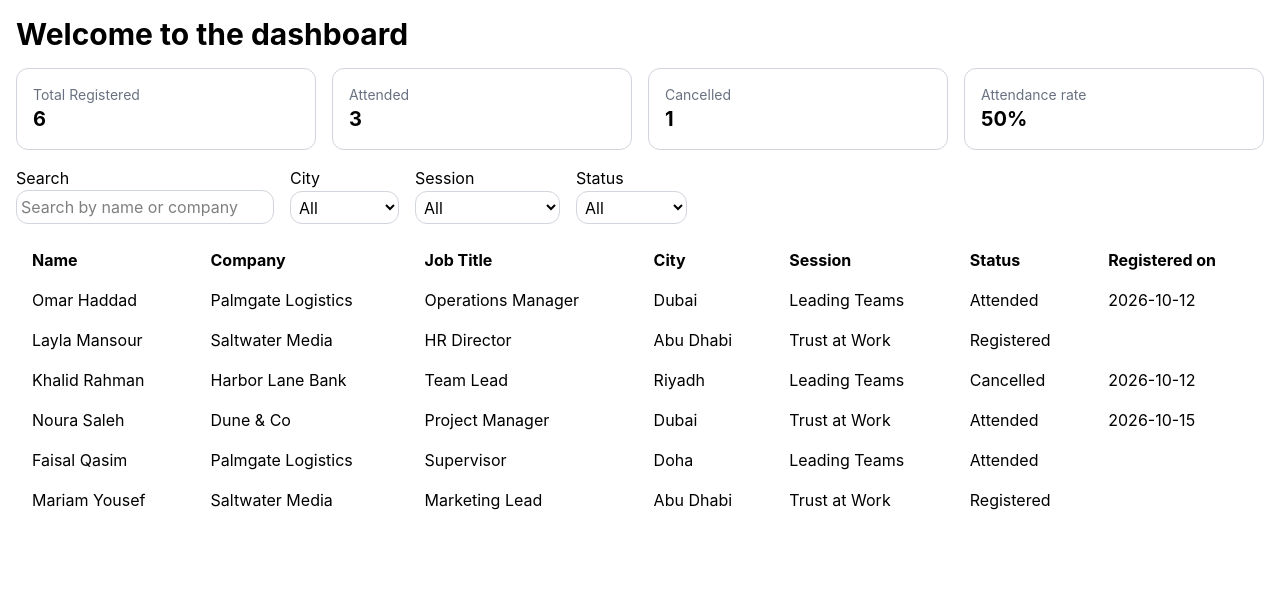
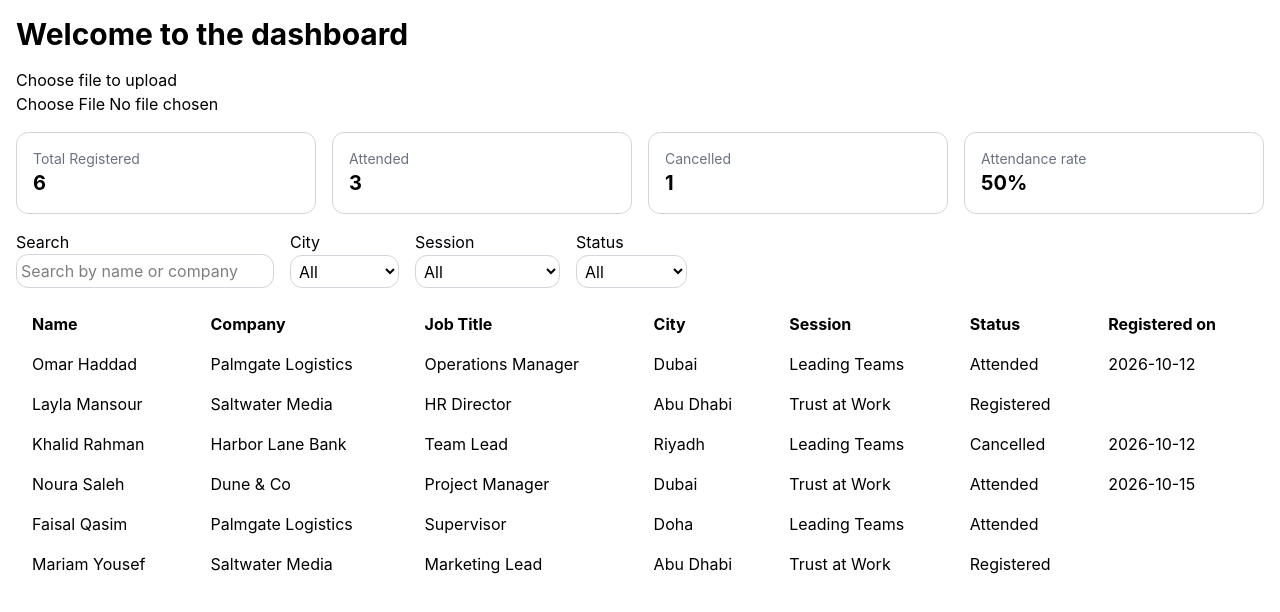
Before and after one commit to iyassinovic/event-dashboard, a React (Vite) app: page / in a window 1280 px wide. Shown: the top 612 px of the page. Built offline with nearby package versions, Linux system fonts and the light colour scheme.

Commit message:
csv upload

```diff
--- a/package.json
+++ b/package.json
@@ -11,6 +11,7 @@
   },
   "dependencies": {
     "@tailwindcss/vite": "^4.3.5",
+    "papaparse": "^5.7.1",
     "react": "^19.3.1",
     "react-dom": "^19.3.1",
     "tailwindcss": "^4.3.5"
--- a/src/App.jsx
+++ b/src/App.jsx
@@ -1,6 +1,7 @@
 import { useState } from "react";
+import Papa from 'papaparse';
 
-const attendees = [
+const sampleAttendees = [
   { id: 1, name: "Omar Haddad", company: "Palmgate Logistics", jobTitle: "Operations Manager", city: "Dubai", session: "Leading Teams", status: "Attended", registeredOn: "2026-10-12" },
   { id: 2, name: "Layla Mansour", company: "Saltwater Media", jobTitle: "HR Director", city: "Abu Dhabi", session: "Trust at Work", status: "Registered" },
   { id: 3, name: "Khalid Rahman", company: "Harbor Lane Bank", jobTitle: "Team Lead", city: "Riyadh", session: "Leading Teams", status: "Cancelled", registeredOn: "2026-10-12"},
@@ -8,6 +9,26 @@ const attendees = [
   { id: 5, name: "Faisal Qasim", company: "Palmgate Logistics", jobTitle: "Supervisor", city: "Doha", session: "Leading Teams", status: "Attended" },
   { id: 6, name: "Mariam Yousef", company: "Saltwater Media", jobTitle: "Marketing Lead", city: "Abu Dhabi", session: "Trust at Work", status: "Registered" },
 ];
+
+function UploadArea({ setAttendees }) {
+    async function handleFileUpload(e) {
+    const file = e.target.files[0];
+    if(!file) return;
+
+    const text = await file.text();
+    const result = Papa.parse(text, { header: true, skipEmptyLines: true });
+
+    const rows = result.data.map((row, i) => ({ ...row, id: i + 1 }));
+    setAttendees(rows);
+  }
+
+  return (
+  <div className="grid">
+    <label htmlFor="upload">Choose file to upload</label>
+    <input className="" id="upload" type="file" accept=".csv" onChange={handleFileUpload}/>
+  </div>
+  )
+}
 
 function FilterBar({ searchText, setSearchText }) {
   return (
@@ -48,6 +69,7 @@ function FilterBar({ searchText, setSearchText }) {
 }
 
 function StatCard({ label, value }) {
+
   return (
     <div className="p-4 border border-gray-300 rounded-xl">
         <div className="text-sm text-gray-500">{label}</div>
@@ -110,10 +132,12 @@ function AttendeeTable({ attendees, searchText }) {
 
 export default function App() {
   const [searchText, setSearchText] = useState('');
+  const [attendees, setAttendees] = useState(sampleAttendees);
 
   return (
   <div className="flex flex-col gap-4 p-4">
     <h1 className="text-3xl font-bold">Welcome to the dashboard</h1>
+    <UploadArea setAttendees={setAttendees}/>
     <HeadlineNumbers attendees={attendees}/>
     <FilterBar searchText={searchText} setSearchText={setSearchText}/>
     <AttendeeTable attendees={attendees} searchText={searchText}/>
```
Also changed, not shown: 1 other file (tests, documents, lock files or other folders).
